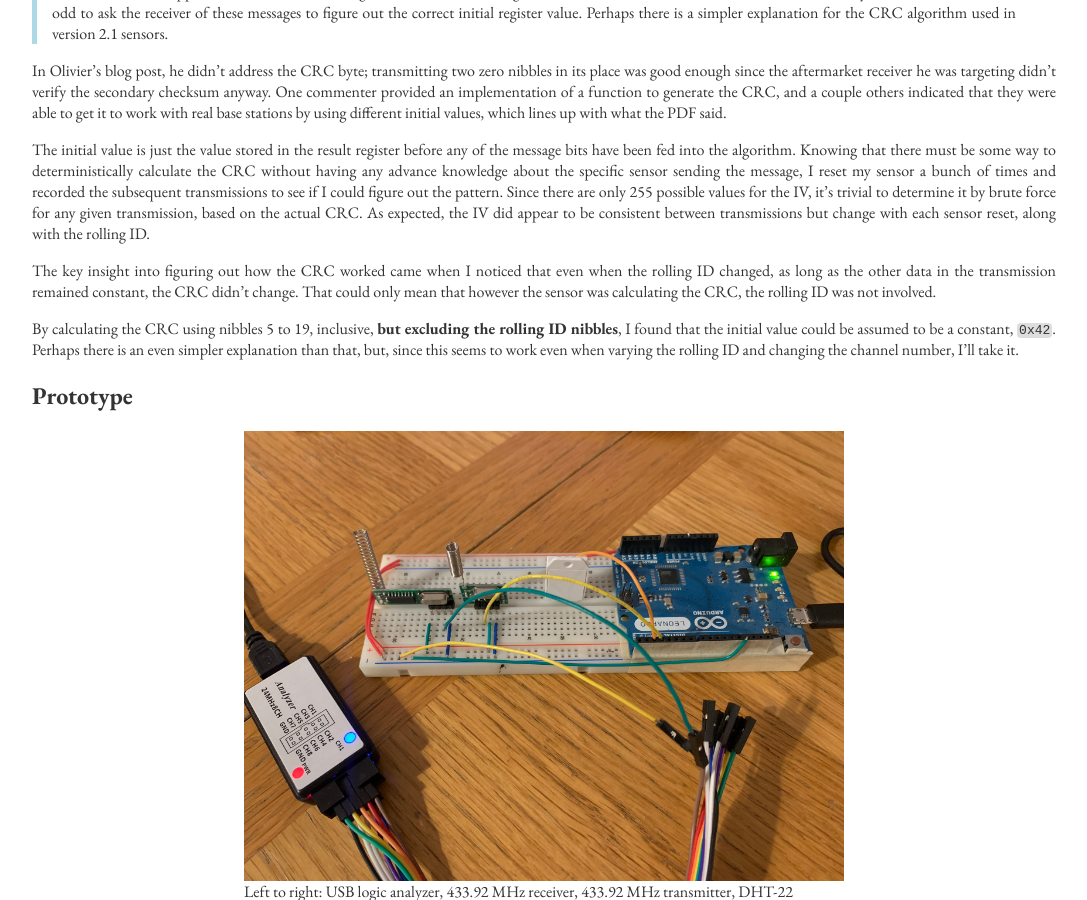
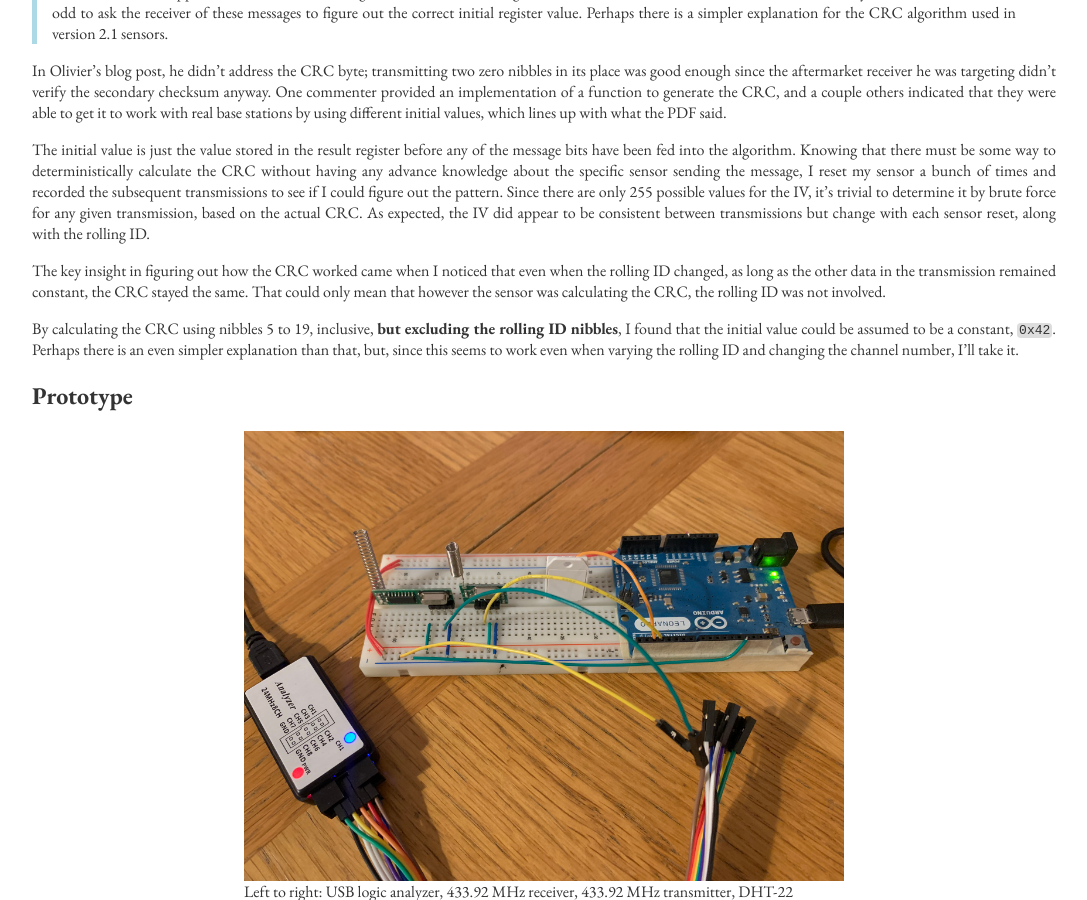
Before and after one commit to sjahu/sjahu.github.io, a Jekyll site: the page built from blog/_posts/2022-12-04-oregon-scientific.md, in a window 1280 px wide and 900 px high, scrolled down 3777 px. Shown: the whole window, without its empty margins (96-1183 px from the left). Built offline with Jekyll 4.4.1, drawn with Linux system fonts in a browser that asks for light colours.

Commit message:
Typo fixes

```diff
--- a/blog/_posts/2022-12-04-oregon-scientific.md
+++ b/blog/_posts/2022-12-04-oregon-scientific.md
@@ -82,7 +82,7 @@ In Olivier's blog post, he didn't address the CRC byte; transmitting two zero ni
 
 The initial value is just the value stored in the result register before any of the message bits have been fed into the algorithm. Knowing that there must be some way to deterministically calculate the CRC without having any advance knowledge about the specific sensor sending the message, I reset my sensor a bunch of times and recorded the subsequent transmissions to see if I could figure out the pattern. Since there are only 255 possible values for the IV, it's trivial to determine it by brute force for any given transmission, based on the actual CRC. As expected, the IV did appear to be consistent between transmissions but change with each sensor reset, along with the rolling ID.
 
-The key insight into figuring out how the CRC worked came when I noticed that even when the rolling ID changed, as long as the other data in the transmission remained constant, the CRC didn't change. That could only mean that however the sensor was calculating the CRC, the rolling ID was not involved.
+The key insight in figuring out how the CRC worked came when I noticed that even when the rolling ID changed, as long as the other data in the transmission remained constant, the CRC stayed the same. That could only mean that however the sensor was calculating the CRC, the rolling ID was not involved.
 
 By calculating the CRC using nibbles 5 to 19, inclusive, **but excluding the rolling ID nibbles**, I found that the initial value could be assumed to be a constant, `0x42`. Perhaps there is an even simpler explanation than that, but, since this seems to work even when varying the rolling ID and changing the channel number, I'll take it.
 
```
